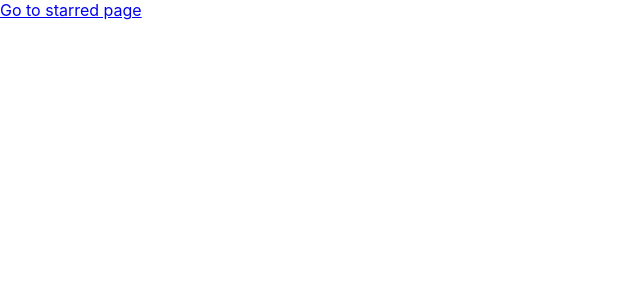
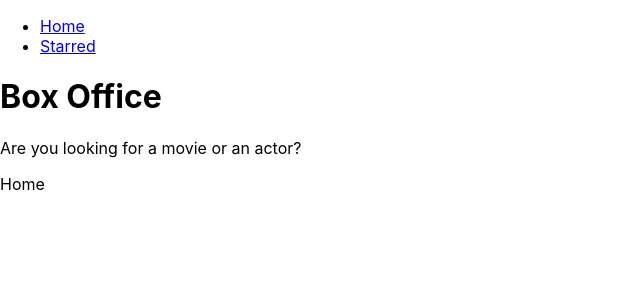
Before and after one commit to Assadmessi/box-office-app, a React (Create React App) app: page / in a window 1280 px wide. Shown: the top 300 px of the page, without its empty margins (0-640 px from the left). Built offline with nearby package versions, Linux system fonts and the light colour scheme.

Commit message:
added navigation and shared layout for home and starred pages

```diff
--- a/src/App.jsx
+++ b/src/App.jsx
@@ -1,13 +1,16 @@
 import { BrowserRouter, Routes, Route } from "react-router-dom";
 import Home from "./pages/Home";
 import Starred from "./pages/Starred";
+import MainLayout from "./components/MainLayout";
 
 function App() {
   return (
     <BrowserRouter>
       <Routes>
-        <Route path="/" element={<Home />} />
-        <Route path="/starred" element={<Starred />} />
+        <Route element={<MainLayout />}>
+          <Route path="/" element={<Home />} />
+          <Route path="/starred" element={<Starred />} />
+        </Route>
 
         <Route path="*" element={<div>Not found</div>} />
         {/* <Route path="/" element={<App />}>
--- /dev/null
+++ b/src/components/AppTitle.jsx
@@ -0,0 +1,13 @@
+export default function AppTitle(props) {
+  const {
+    title = "Box Office",
+    subtitle = "Are you looking for a movie or an actor?",
+  } = props;
+
+  return (
+    <div>
+      <h1>{title}</h1>
+      <p>{subtitle}</p>
+    </div>
+  );
+}
--- /dev/null
+++ b/src/components/MainLayout.jsx
@@ -0,0 +1,17 @@
+import { Outlet } from "react-router-dom";
+import AppTitle from "./AppTitle";
+import Navs from "./Navs";
+
+const MainLayout = () => {
+  return (
+    <div>
+      <Navs />
+
+      <AppTitle />
+
+      <Outlet />
+    </div>
+  );
+};
+
+export default MainLayout;
--- /dev/null
+++ b/src/components/Navs.jsx
@@ -0,0 +1,28 @@
+import { Link } from "react-router-dom";
+
+const LINKS = [
+  {
+    text: "Home",
+    to: "/",
+  },
+  {
+    text: "Starred",
+    to: "/starred",
+  },
+];
+
+const Navs = () => {
+  return (
+    <div>
+      <ul>
+        {LINKS.map((item) => (
+          <li key={item.to}>
+            <Link to={item.to}>{item.text}</Link>
+          </li>
+        ))}
+      </ul>
+    </div>
+  );
+};
+
+export default Navs;
--- a/src/pages/Home.jsx
+++ b/src/pages/Home.jsx
@@ -1,11 +1,5 @@
-import { Link } from "react-router-dom";
-
 const Home = () => {
-  return (
-    <div>
-      <Link to="/starred">Go to starred page</Link>
-    </div>
-  );
+  return <div>Home</div>;
 };
 
 export default Home;
```
